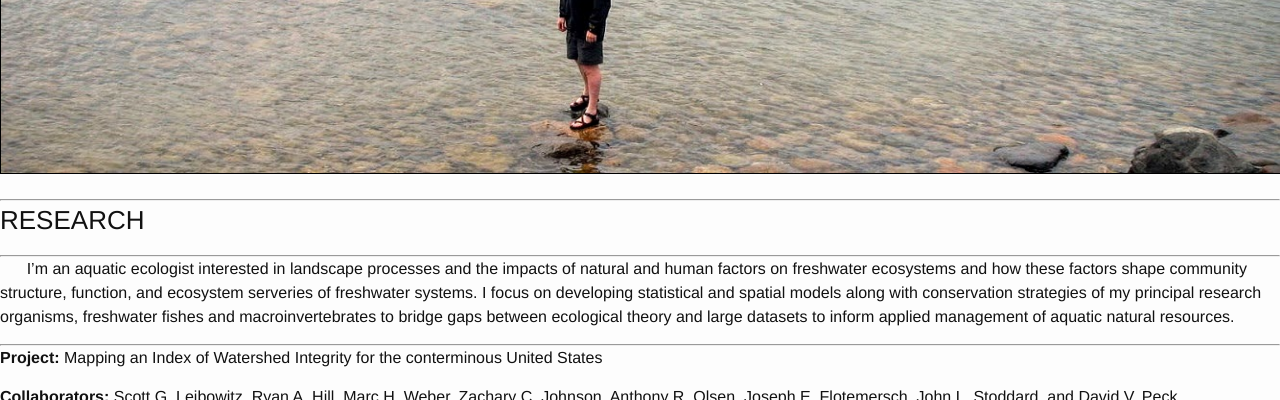
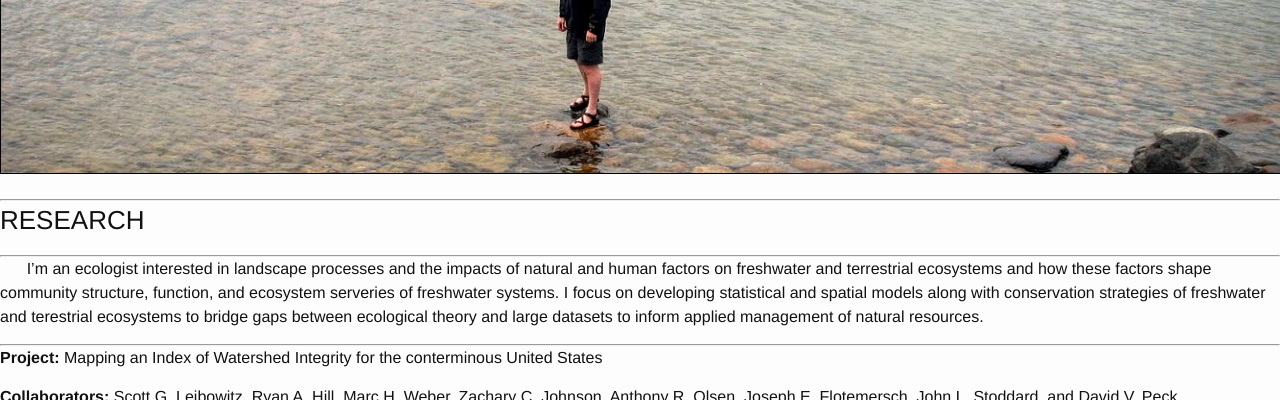
Before and after one commit to dthor/dthor.github.io, a Jekyll site: the page built from research/research.md, in a window 1280 px wide and 900 px high, scrolled down 425 px, cut to the strip 0-400 px from the top of the window. Built offline with Jekyll 4.4.1, drawn with Linux system fonts in a browser that asks for light colours; nearby versions of some CDN libraries; some web fonts are replaced.

Commit message:
Update research page
edit bio

```diff
--- a/research/research.md
+++ b/research/research.md
@@ -11,7 +11,7 @@ permalink: /research/
 ***
 
 
-&nbsp;&nbsp;&nbsp;&nbsp;&nbsp;&nbsp;I’m an aquatic ecologist interested in landscape processes and the impacts of natural and human factors on freshwater ecosystems and how these factors shape community structure, function, and ecosystem serveries of freshwater systems. I focus on developing statistical and spatial models along with conservation strategies of my principal research organisms, freshwater fishes and macroinvertebrates to bridge gaps between ecological theory and large datasets to inform applied management of aquatic natural resources.
+&nbsp;&nbsp;&nbsp;&nbsp;&nbsp;&nbsp;I’m an ecologist interested in landscape processes and the impacts of natural and human factors on freshwater and terrestrial ecosystems and how these factors shape community structure, function, and ecosystem serveries of freshwater systems. I focus on developing statistical and spatial models along with conservation strategies of freshwater and terestrial ecosystems to bridge gaps between ecological theory and large datasets to inform applied management of natural resources.
 
 ***
 **Project:** Mapping an Index of Watershed Integrity for the conterminous United States
@@ -36,15 +36,15 @@ Fig. 3. Thornbrugh et al. 2018, Index of Watershed Integrity for the conterminou
 
 ### RESEARCH INTERESTS
 - - - -
--   Aquatic Landscape Ecology
--   Watershed Integrity/Health/Resources
--   Community Assembly Theory
+- Aquatic Landscape Ecology
+- Watershed Integrity/Health/Resources
+- Community Assembly Theory
 -	Trait-Based Ecology and Biological Assessment
 -	Fish/Macroinvertebrate Ecology
 -	Native Fish Species Conservation
 -	Native/Introduced Fish Species Interactions
 -	Whole Stream/River Ecology
--   Water Quality
+- Water Quality
 -	Integrated use of GIS and Remote Sensing with Stream Ecology
 
 ### EDUCATION
@@ -57,8 +57,8 @@ Fig. 3. Thornbrugh et al. 2018, Index of Watershed Integrity for the conterminou
 ### WATERSHED DATABASE - StreamCat Dataset
 ***
 -	**Citation:** Hill, Ryan A., Marc H. Weber, Scott G. Leibowitz, Anthony R. Olsen, and **Darren J. Thornbrugh**, 2016. The Stream-Catchment (StreamCat) Dataset: A Database of Watershed Metrics for the Conterminous United States. Journal of the American Water Resources Association (JAWRA) 1-9. [DOI: 10.1111/1752-1688.12372.](http://onlinelibrary.wiley.com/doi/10.1111/1752-1688.12372/abstract)
--   StreamCat Dataset - [StreamCat](https://www.epa.gov/national-aquatic-resource-surveys/streamcat)
--   StreamCat Dataset - [Welcome](ftp://newftp.epa.gov/EPADataCommons/ORD/NHDPlusLandscapeAttributes/StreamCat/WelcomePage.html)
+- StreamCat Dataset - [StreamCat](https://www.epa.gov/national-aquatic-resource-surveys/streamcat)
+- StreamCat Dataset - [Welcome](ftp://newftp.epa.gov/EPADataCommons/ORD/NHDPlusLandscapeAttributes/StreamCat/WelcomePage.html)
 -	StreamCat Dataset - [Data by HydroRegion](ftp://newftp.epa.gov/EPADataCommons/ORD/NHDPlusLandscapeAttributes/StreamCat/HydroRegions/)
 -	StreamCat Dataset - [Data by State](ftp://newftp.epa.gov/EPADataCommons/ORD/NHDPlusLandscapeAttributes/StreamCat/States/)
 -	StreamCat Dataset - [Data Dictionary](ftp://newftp.epa.gov/EPADataCommons/ORD/NHDPlusLandscapeAttributes/StreamCat/Documentation/DataDictionary.html)
```
